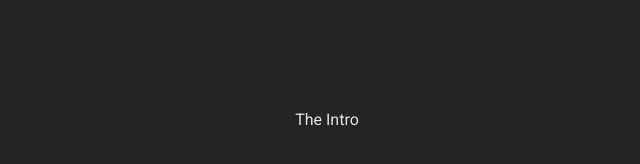
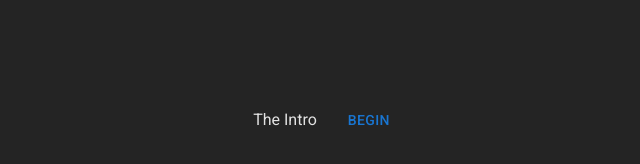
Before and after one commit to aokorodu/multiverse, a React (Vite) app in the folder the-multiverse/: page / in a window 1280 px wide. Shown: the part 280-444 px from the top of the page, without its empty margins (313-953 px from the left). Built offline with nearby package versions, Linux system fonts and the light colour scheme.

Commit message:
intro stub

```diff
--- a/the-multiverse/package.json
+++ b/the-multiverse/package.json
@@ -10,6 +10,9 @@
     "preview": "vite preview"
   },
   "dependencies": {
+    "@emotion/react": "^11.11.4",
+    "@emotion/styled": "^11.11.5",
+    "@mui/material": "^5.15.21",
     "@react-three/drei": "^9.107.2",
     "@react-three/fiber": "^8.16.8",
     "@types/three": "^0.165.0",
--- a/the-multiverse/src/App.jsx
+++ b/the-multiverse/src/App.jsx
@@ -2,15 +2,26 @@ import { useState, useEffect } from "react";
 import "./App.css";
 import TheScene from "./TheScene";
 import Intro from "./Intro";
+import Button from "@mui/material/Button";
 
 function App() {
   useEffect(() => {}, []);
 
+  const [page, setPage] = useState(0);
+  const changePage = () => {
+    setPage(page + 1);
+  };
+
   return (
     <>
       <div id="holder">
-        <Intro />
-        {/* <TheScene /> */}
+        {page == 0 && <Intro />}
+        {page == 1 && <TheScene />}
+        {page == 0 && (
+          <Button variant="text" onClick={changePage}>
+            BEGIN
+          </Button>
+        )}
       </div>
     </>
   );
--- a/the-multiverse/src/index.css
+++ b/the-multiverse/src/index.css
@@ -6,7 +6,6 @@
 
   color-scheme: light dark;
   color: rgba(255, 255, 255, 0.87);
-  background-color: #242424;
 
   font-synthesis: none;
   text-rendering: optimizeLegibility;
@@ -21,6 +20,7 @@ body {
   place-items: center;
   min-width: 320px;
   min-height: 100vh;
+  background-color: #242424;
 }
 
 canvas {
```
Also changed, not shown: 1 other file (tests, documents, lock files or other folders).
